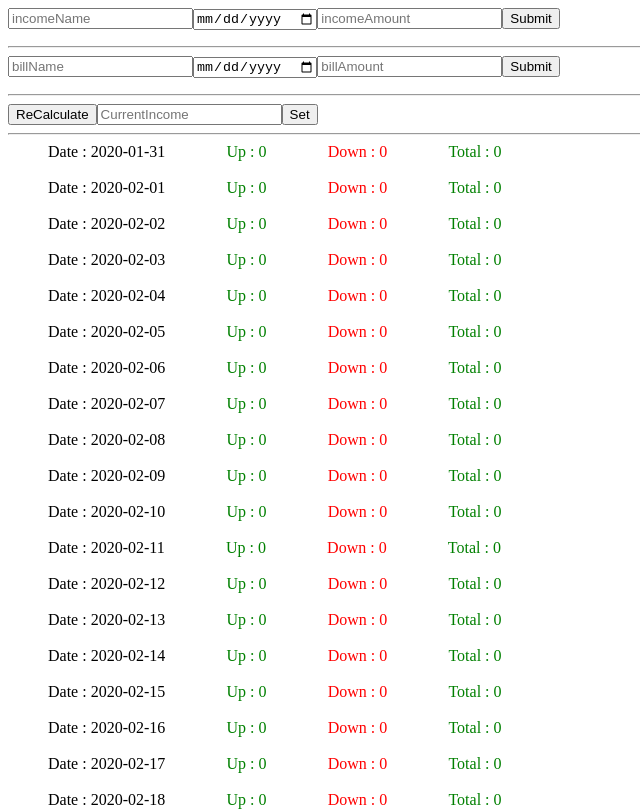
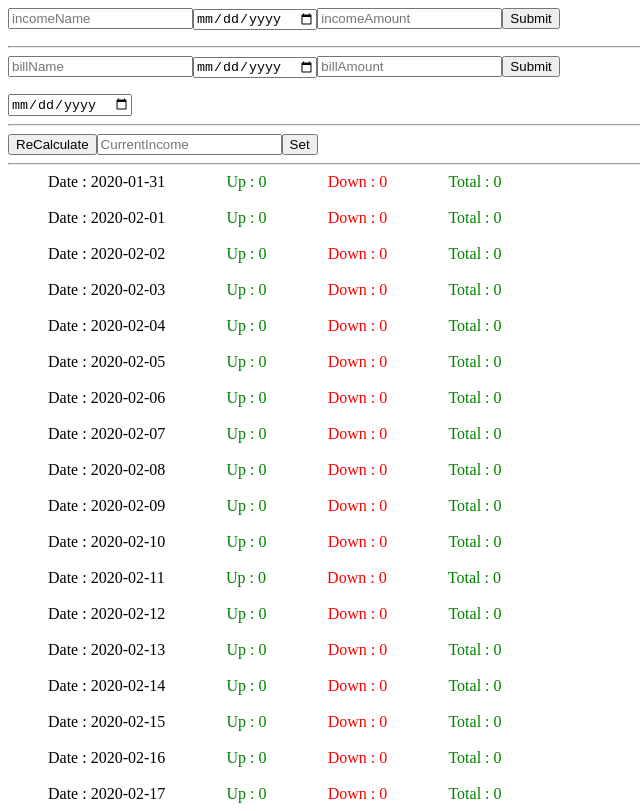
Before and after one commit to apelico/finance-app, an Angular app: page / in a window 1280 px wide. Shown: the top 811 px of the page, without its empty margins (0-640 px from the left). Built offline with nearby package versions, Linux system fonts and the light colour scheme.

Commit message:
1 file modified

```diff
--- a/src/app/bill/bill.component.html
+++ b/src/app/bill/bill.component.html
@@ -9,6 +9,8 @@
   <button>Submit</button>
 </form>
 
+<input type="date" name="billDate">
+
 <div *ngFor="let bill of bills">
   <app-bill-item [bill]=bill></app-bill-item>
  <br>
```
